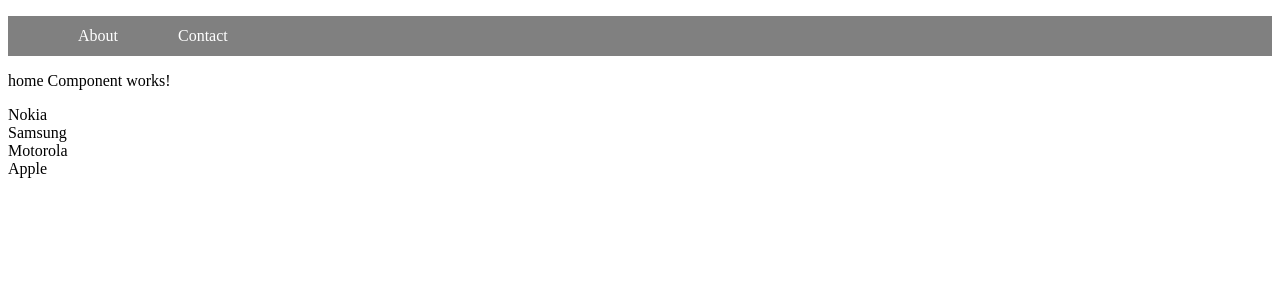
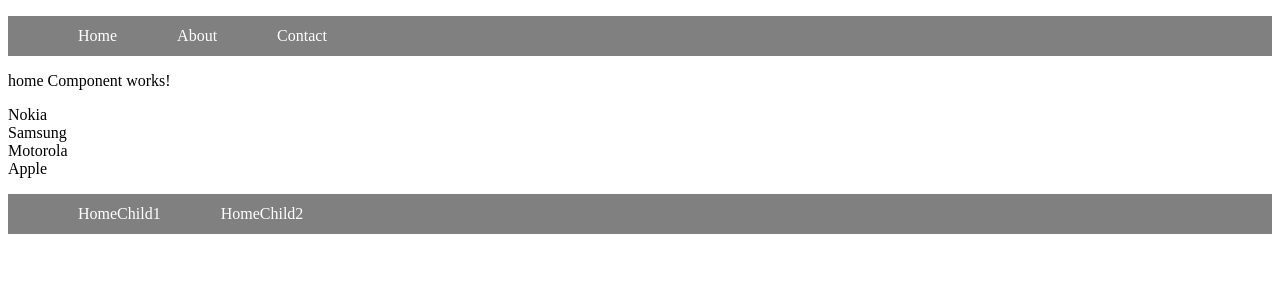
Before and after one commit to MounikaPrathushaBatchu/RoutingApp, an Angular app: page / in a window 1280 px wide. Shown: the top 300 px of the page. Built offline with nearby package versions, Linux system fonts and the light colour scheme.

Commit message:
Child/Nested Routing Example

```diff
--- a/src/app/header/header.component.html
+++ b/src/app/header/header.component.html
@@ -1,4 +1,7 @@
 <ul>
+    <li>
+        <a routerLink="/home" routerLinkActive="active">Home</a>
+    </li>
     <li>
         <a routerLink="/about" routerLinkActive="active">About</a>
     </li>
--- a/src/app/header/header.component.ts
+++ b/src/app/header/header.component.ts
@@ -10,7 +10,5 @@ export class HeaderComponent {
 
   constructor(ts : TestService) { }
 
-  // ts = new TestService();
-
 
 }
--- /dev/null
+++ b/src/app/home-child1/home-child1.component.html
@@ -0,0 +1 @@
+<p>home-child1 works!</p>
--- /dev/null
+++ b/src/app/home-child2/home-child2.component.html
@@ -0,0 +1 @@
+<p>home-child2 works!</p>
--- a/src/app/home/home.component.css
+++ b/src/app/home/home.component.css
@@ -0,0 +1,22 @@
+ul li{
+    list-style: none;
+}
+ul li a{
+    text-decoration: none;
+}
+ul{
+    display: flex;
+    justify-content: flex-start;
+    background-color: gray;
+    height: 40px;
+}
+a{
+    line-height: 40px;
+    color: white;
+    margin: 0 20px;
+    padding: 10px 10px;
+}
+.active{
+    background-color: rgb(169, 143, 230);
+
+}
--- a/src/app/home/home.component.html
+++ b/src/app/home/home.component.html
@@ -5,3 +5,13 @@
 
 <!-- AM is private write like this -->
 <!-- <div *ngFor="let m of mobiles">{{m}}</div> -->
+
+<ul>
+    <li>
+        <a routerLink="/home/homechild1" routerLinkActive="active">HomeChild1</a>
+    </li>
+    <li>
+        <a routerLink="/home/homechild2" routerLinkActive="active">HomeChild2</a>
+    </li>
+</ul>
+<router-outlet></router-outlet>
```
Also changed, not shown: src/app/app.module.ts (+16 -1 lines), src/app/home-child1/home-child1.component.ts (added, +10 -0 lines), src/app/home-child2/home-child2.component.ts (added, +10 -0 lines), src/app/home-child1/home-child1.component.css (added), src/app/home-child2/home-child2.component.css (added), 2 other files (tests, documents, lock files or other folders).
